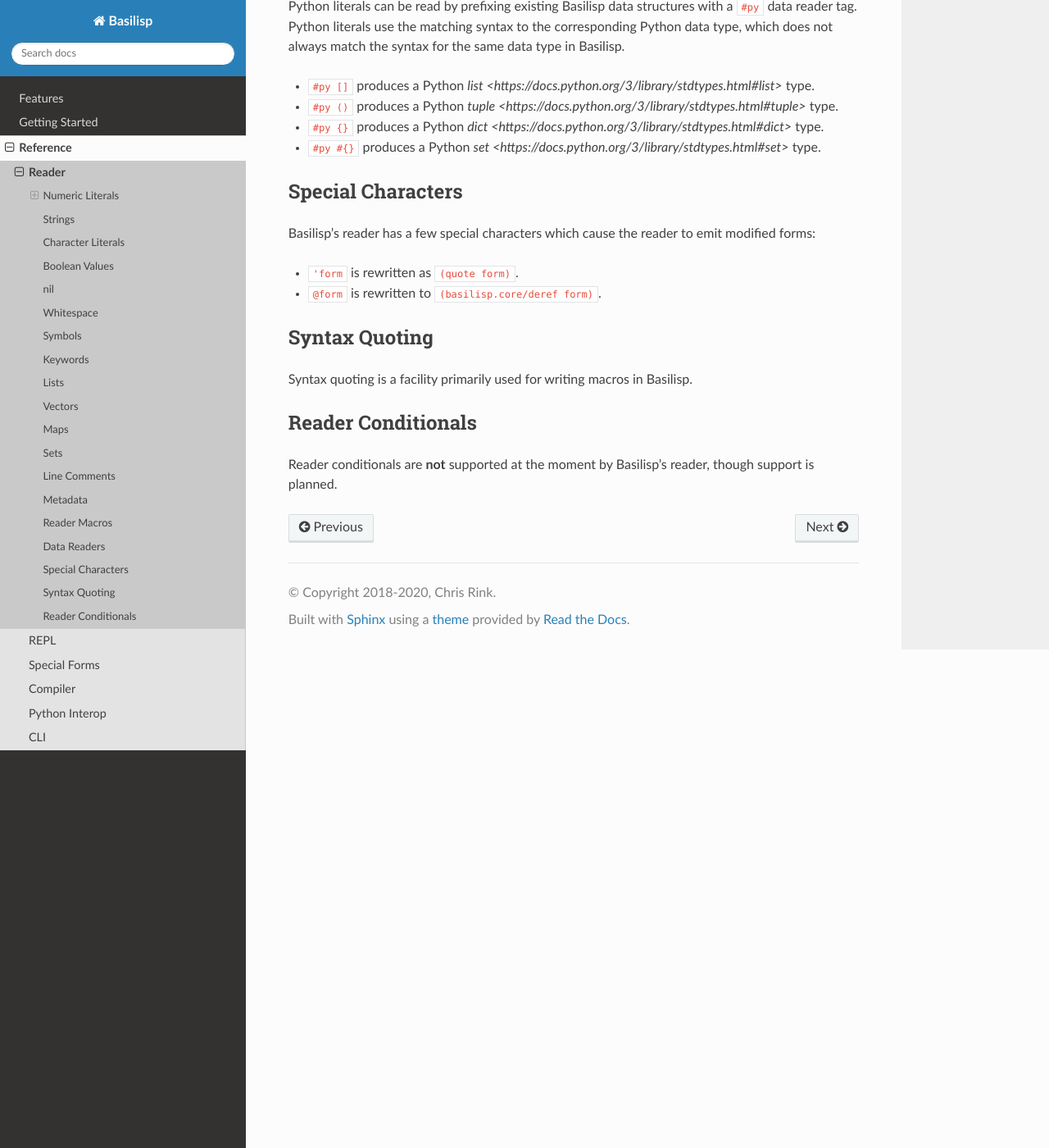
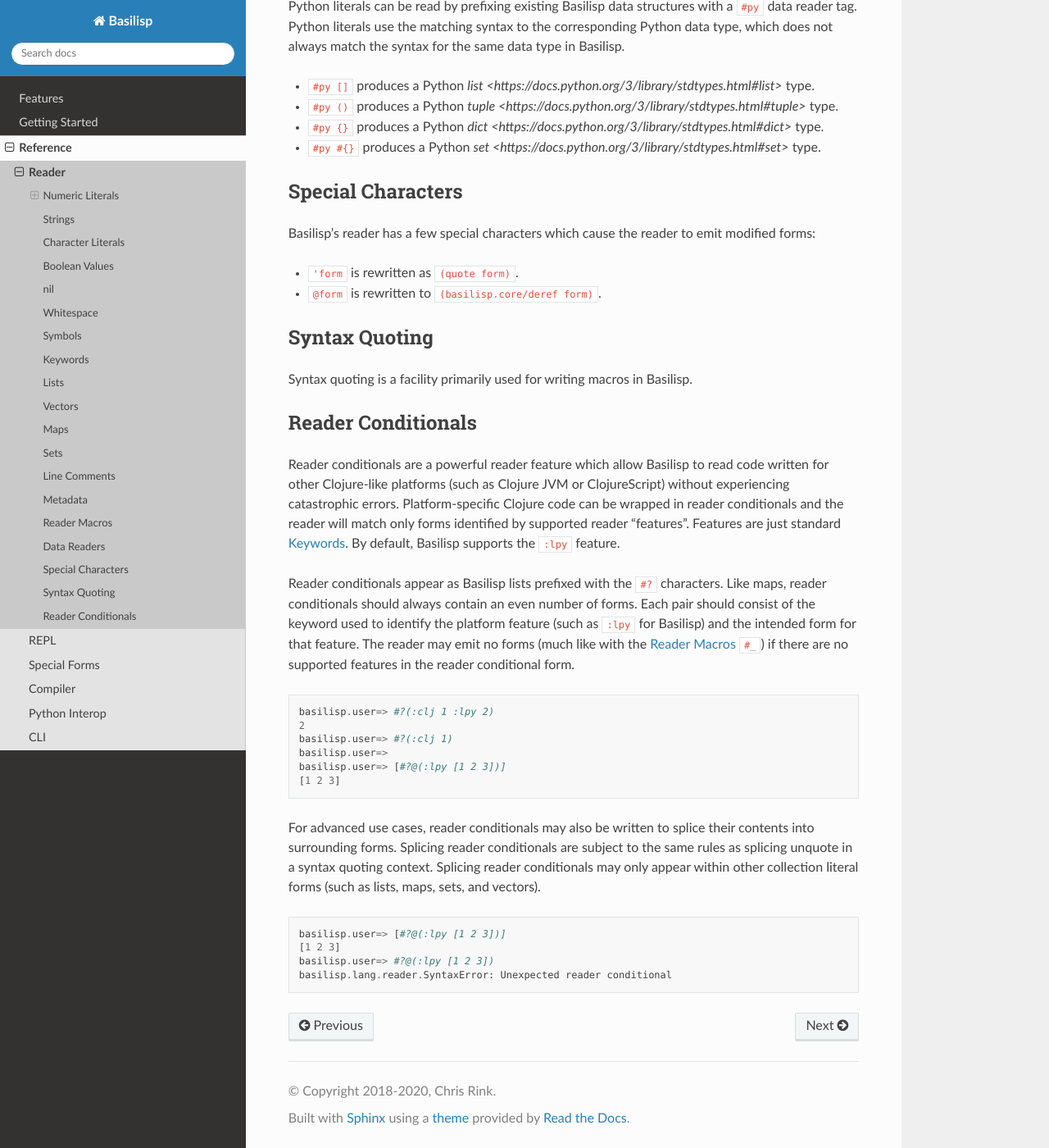
Before and after one commit to basilisp-lang/basilisp, a Sphinx documentation site: the page built from docs/reader.rst, in a window 1280 px wide and 1400 px high, scrolled down 7067 px. Shown: the whole window at 82% size. Built offline with Sphinx 7.4.7 and the Read the Docs theme 2.0.0, drawn with Linux system fonts in a browser that asks for light colours.

Commit message:
Throw a Syntax Error when a splicing reader conditional is outside a valid (#470)

```diff
--- a/docs/reader.rst
+++ b/docs/reader.rst
@@ -360,4 +360,32 @@
 Reader Conditionals
 -------------------
 
-Reader conditionals are **not** supported at the moment by Basilisp's reader, though support is planned.
+Reader conditionals are a powerful reader feature which allow Basilisp to read code written for other Clojure-like platforms (such as Clojure JVM or ClojureScript) without experiencing catastrophic errors.
+Platform-specific Clojure code can be wrapped in reader conditionals and the reader will match only forms identified by supported reader "features".
+Features are just standard :ref:`keywords`.
+By default, Basilisp supports the ``:lpy`` feature.
+
+Reader conditionals appear as Basilisp lists prefixed with the ``#?`` characters.
+Like maps, reader conditionals should always contain an even number of forms.
+Each pair should consist of the keyword used to identify the platform feature (such as ``:lpy`` for Basilisp) and the intended form for that feature.
+The reader may emit no forms (much like with the :ref:`reader_macros` ``#_``) if there are no supported features in the reader conditional form.
+
+::
+
+    basilisp.user=> #?(:clj 1 :lpy 2)
+    2
+    basilisp.user=> #?(:clj 1)
+    basilisp.user=>
+    basilisp.user=> [#?@(:lpy [1 2 3])]
+    [1 2 3]
+
+For advanced use cases, reader conditionals may also be written to splice their contents into surrounding forms.
+Splicing reader conditionals are subject to the same rules as splicing unquote in a syntax quoting context.
+Splicing reader conditionals may only appear within other collection literal forms (such as lists, maps, sets, and vectors).
+
+::
+
+    basilisp.user=> [#?@(:lpy [1 2 3])]
+    [1 2 3]
+    basilisp.user=> #?@(:lpy [1 2 3])
+    basilisp.lang.reader.SyntaxError: Unexpected reader conditional
```
Also changed, not shown: CHANGELOG.md (+3 -0 lines), 2 other files.
